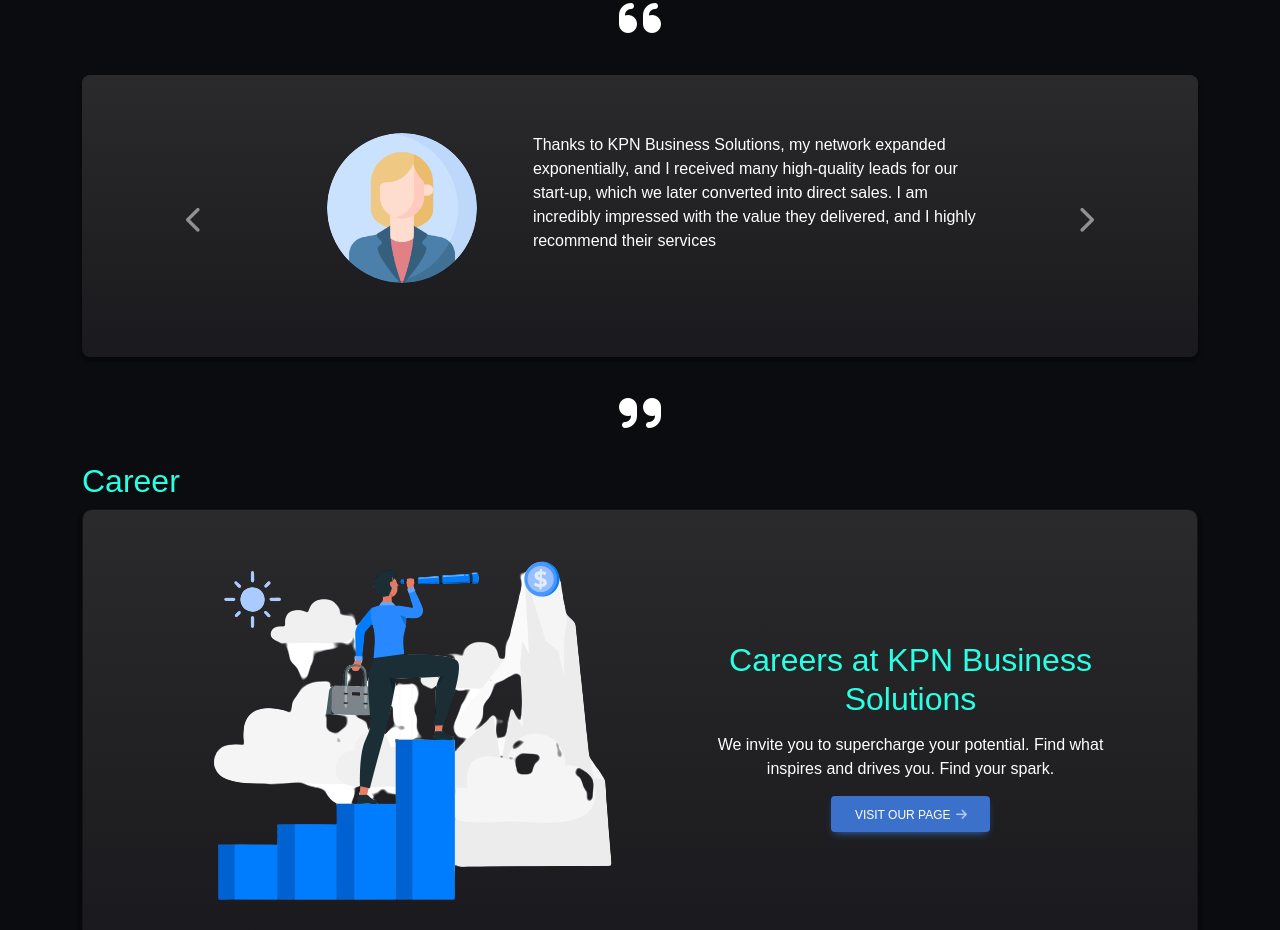
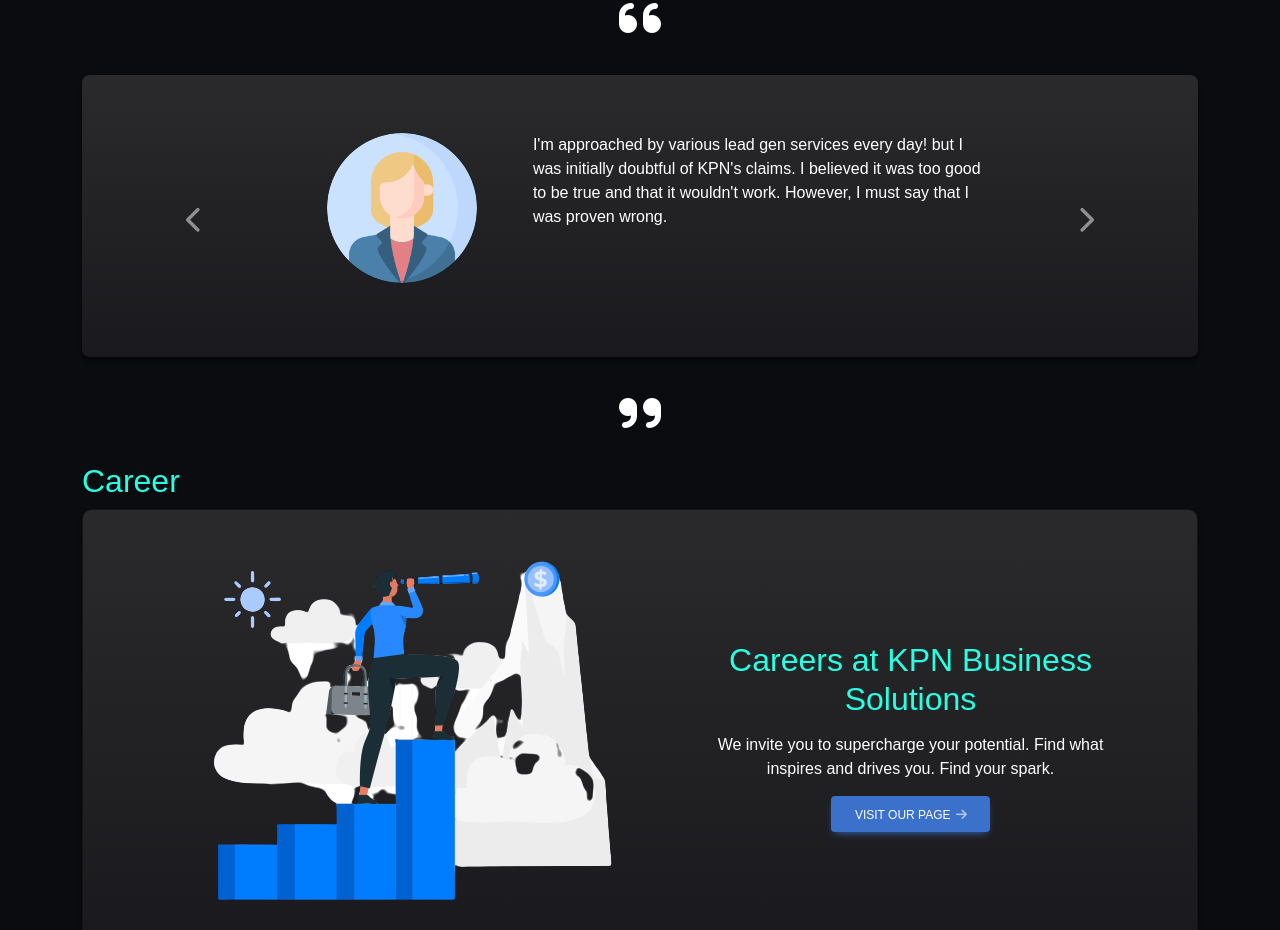
Before and after one commit to rockykumar8051/KPNBunisness, a React (Create React App) app: page / in a window 1280 px wide. Shown: the part 1780-2710 px from the top of the page. Built offline with nearby package versions, Linux system fonts and the light colour scheme.

Commit message:
Update textimonial.jsx

```diff
--- a/src/component/textimonial.jsx
+++ b/src/component/textimonial.jsx
@@ -64,13 +64,7 @@
                               </div>
                               <div className="col-9 col-md-9 col-lg-7 col-xl-8 text-center text-lg-start mx-auto mx-lg-0">
                                 <p className="mb-0 pb-1">
-                                  Thanks to KPN Business Solutions, my network
-                                  expanded exponentially, and I received many
-                                  high-quality leads for our start-up, which we
-                                  later converted into direct sales. I am
-                                  incredibly impressed with the value they
-                                  delivered, and I highly recommend their
-                                  services
+                                I'm approached by various lead gen services every day! but I was initially doubtful of KPN's claims. I believed it was too good to be true and that it wouldn't work. However, I must say that I was proven wrong.
                                 </p>
                               </div>
                             </div>
```
